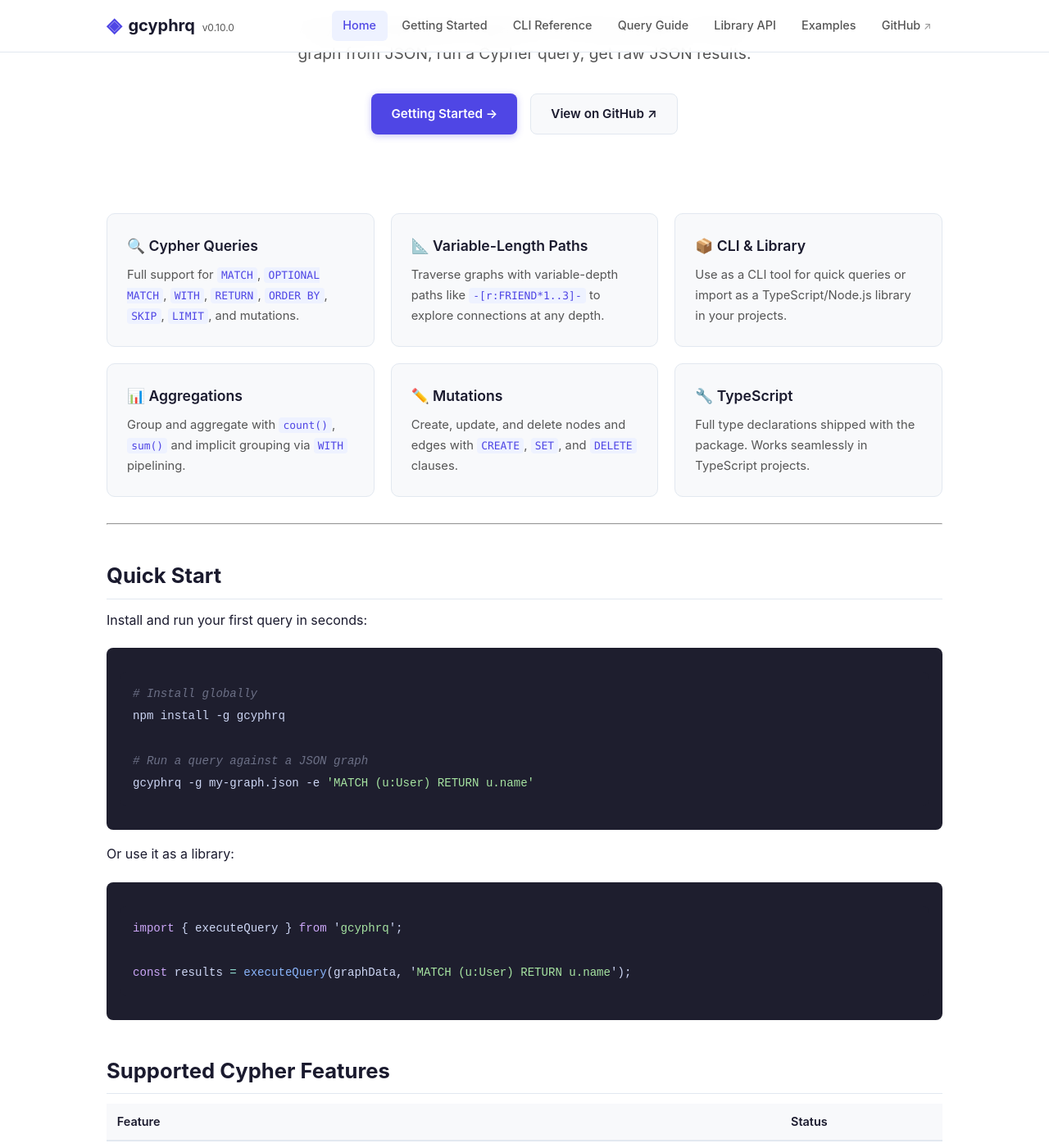
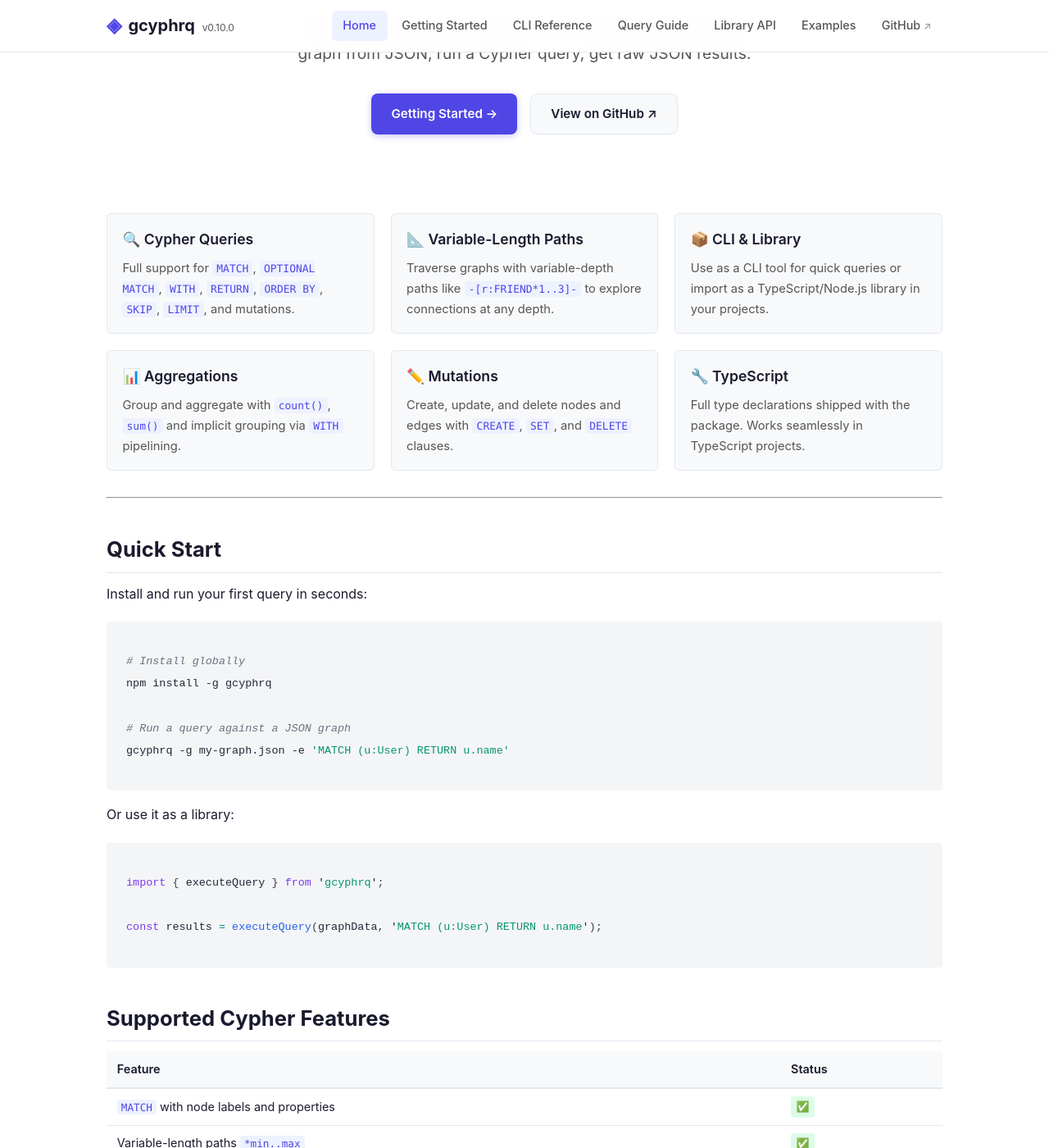
Before and after one commit to plelevier/gcyphrq, a Jekyll site: the page built from docs/index.md, in a window 1280 px wide and 1400 px high, scrolled down 217 px. Shown: the whole window at 82% size. Built offline with Jekyll 4.4.1, drawn with Linux system fonts in a browser that asks for light colours.

Commit message:
docs: tighten code blocks and switch to light theme
- Reduce padding on code blocks (0.85rem -> 0.6rem)
- Reduce border-radius (8px -> 4px)
- Switch code background from dark (#1e1e2e) to light (#f4f5f7)
- Update syntax highlighting to light theme colors
- Tighten callout and feature card padding

```diff
--- a/docs/assets/main.css
+++ b/docs/assets/main.css
@@ -9,8 +9,8 @@
   --color-accent: #4f46e5;
   --color-accent-light: #eef2ff;
   --color-border: #e2e8f0;
-  --color-code-bg: #1e1e2e;
-  --color-code-text: #cdd6f4;
+  --color-code-bg: #f4f5f7;
+  --color-code-text: #1f2937;
   --color-success: #16a34a;
   --color-warning: #f59e0b;
   --color-danger: #dc2626;
@@ -177,7 +177,7 @@ a:hover { text-decoration: underline; }
 /* Code blocks */
 .highlight, pre.highlight {
   background: var(--color-code-bg) !important;
-  border-radius: 8px;
+  border-radius: 4px;
   margin: 1rem 0;
   overflow-x: auto;
 }
@@ -186,28 +186,28 @@ a:hover { text-decoration: underline; }
   color: var(--color-code-text) !important;
   background: none !important;
   padding: 0 !important;
-  font-size: 0.88rem;
-  line-height: 1.6;
+  font-size: 0.84rem;
+  line-height: 1.5;
 }
 
-.highlight { padding: 0.85rem 1rem; }
+.highlight { padding: 0.6rem 0.75rem; }
 
-/* Rouge syntax highlighting (Catppuccin Mocha inspired) */
-.highlight .c, .highlight .c1, .highlight .cm, .highlight .cp { color: #6c7086; font-style: italic; }
-.highlight .err { color: #f38ba8; }
-.highlight .k, .highlight .kd, .highlight .kn, .highlight .kp, .highlight .kr { color: #cba6f7; }
-.highlight .kt { color: #f9e2af; }
-.highlight .m, .highlight .mf, .highlight .mh, .highlight .mi { color: #fab387; }
-.highlight .s, .highlight .s1, .highlight .s2, .highlight .sc, .highlight .se, .highlight .sh, .highlight .si, .highlight .sx { color: #a6e3a1; }
-.highlight .n, .highlight .nn, .highlight .py { color: #cdd6f4; }
-.highlight .na, .highlight .nc, .highlight .nd, .highlight .ne, .highlight .nf { color: #89b4fa; }
-.highlight .nl, .highlight .nv, .highlight .vc, .highlight .vg, .highlight .vi { color: #f38ba8; }
-.highlight .o { color: #94e2d5; }
-.highlight .p { color: #cdd6f4; }
-.highlight .ow { color: #cba6f7; }
-.highlight .e { color: #f38ba8; }
-.highlight .gu, .highlight .gd { color: #f38ba8; }
-.highlight .gi { color: #a6e3a1; }
+/* Rouge syntax highlighting (light theme) */
+.highlight .c, .highlight .c1, .highlight .cm, .highlight .cp { color: #6b7280; font-style: italic; }
+.highlight .err { color: #dc2626; }
+.highlight .k, .highlight .kd, .highlight .kn, .highlight .kp, .highlight .kr { color: #7c3aed; }
+.highlight .kt { color: #d97706; }
+.highlight .m, .highlight .mf, .highlight .mh, .highlight .mi { color: #d97706; }
+.highlight .s, .highlight .s1, .highlight .s2, .highlight .sc, .highlight .se, .highlight .sh, .highlight .si, .highlight .sx { color: #059669; }
+.highlight .n, .highlight .nn, .highlight .py { color: #1f2937; }
+.highlight .na, .highlight .nc, .highlight .nd, .highlight .ne, .highlight .nf { color: #2563eb; }
+.highlight .nl, .highlight .nv, .highlight .vc, .highlight .vg, .highlight .vi { color: #dc2626; }
+.highlight .o { color: #0d9488; }
+.highlight .p { color: #374151; }
+.highlight .ow { color: #7c3aed; }
+.highlight .e { color: #dc2626; }
+.highlight .gu, .highlight .gd { color: #dc2626; }
+.highlight .gi { color: #059669; }
 
 /* === Hero (home page) === */
 .hero {
@@ -280,8 +280,8 @@ a:hover { text-decoration: underline; }
 .feature-card {
   background: var(--color-bg-secondary);
   border: 1px solid var(--color-border);
-  border-radius: 10px;
-  padding: 1.5rem;
+  border-radius: 6px;
+  padding: 1rem 1.15rem;
   transition: box-shadow 0.2s, border-color 0.2s;
 }
 
@@ -304,11 +304,11 @@ a:hover { text-decoration: underline; }
 
 /* === Callout === */
 .callout {
-  border-left: 4px solid var(--color-accent);
+  border-left: 3px solid var(--color-accent);
   background: var(--color-accent-light);
-  padding: 1rem 1.25rem;
-  border-radius: 0 8px 8px 0;
-  margin: 1.5rem 0;
+  padding: 0.6rem 0.85rem;
+  border-radius: 0 4px 4px 0;
+  margin: 1.25rem 0;
 }
 
 .callout p { margin-bottom: 0; }
@@ -354,4 +354,4 @@ a:hover { text-decoration: underline; }
 /* === Scrollbar === */
 .highlight::-webkit-scrollbar { height: 6px; }
 .highlight::-webkit-scrollbar-track { background: transparent; }
-.highlight::-webkit-scrollbar-thumb { background: rgba(255,255,255,0.15); border-radius: 3px; }
+.highlight::-webkit-scrollbar-thumb { background: rgba(0,0,0,0.15); border-radius: 3px; }
```
